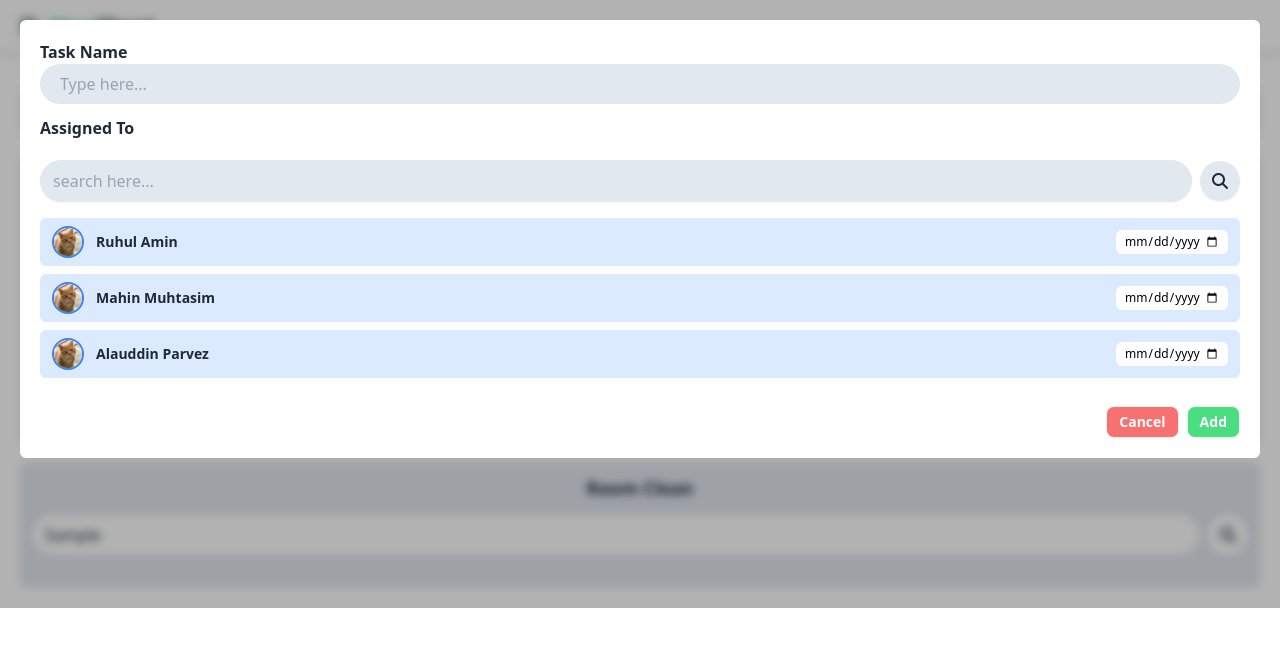
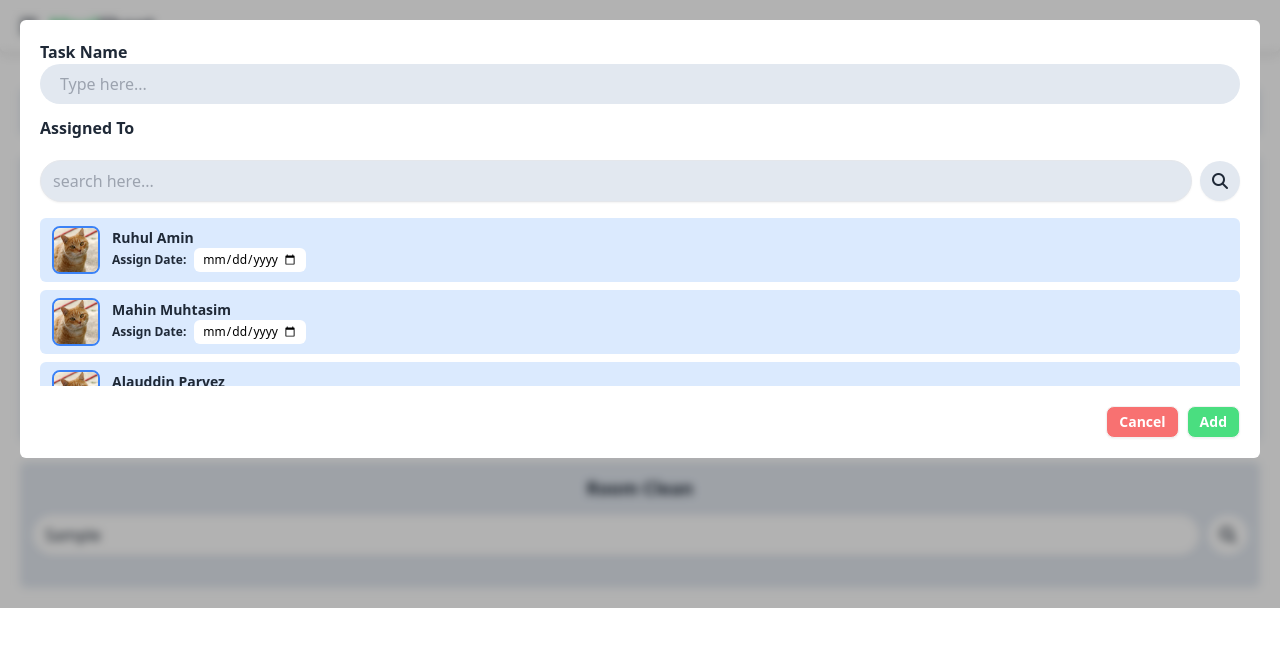
Before and after one commit to CodeBuddy07/MealSheet, a React (Vite) app: page /tasks in a window 1280 px wide. Both pictures are taken after typing "Sample", "Sample" into the empty fields and a click on the button "ADD". Shown: the top 646 px of the page. Built offline with nearby package versions, Linux system fonts and the light colour scheme.

Commit message:
task add design changed

```diff
--- a/src/Task/Task.jsx
+++ b/src/Task/Task.jsx
@@ -111,11 +111,17 @@ const Task = () => {
                             data.map((user, index) =>
                                 <li key={index} className=" bg-blue-100 flex justify-between items-center px-3 py-2 rounded-md">
                                     <div className="flex justify-start items-center gap-3">
-                                        <img className="w-8 rounded-full border-2 border-blue-500" src="/Cat03.jpg" alt="" />
-                                        <h1 className=" try font-bold text-sm">{user.user_name}</h1>
+                                        <img className="w-12 rounded-lg border-2 border-blue-500" src="/Cat03.jpg" alt="" />
+                                        <div>
+                                            <h1 className=" try font-bold text-sm w-2 text-ellipsis">{user.user_name}</h1>
+                                            <div className="flex justify-center items-center gap-2">
+                                                <span className="text-xs font-bold">Assign Date: </span>
+                                                <input className=" bg-white rounded-md input-xs w-28 text-black" name={`${user.user_name}assignedDate`} defaultValue="mm/dd/yyyy" type="date" />
+                                            </div>
+                                        </div>
                                     </div>
 
-                                    <input className=" bg-white rounded-md input-xs w-28 text-black" name={`${user.user_name}assignedDate`} defaultValue="Select Date" type="date" />
+
                                 </li>)
                         }
 
```
